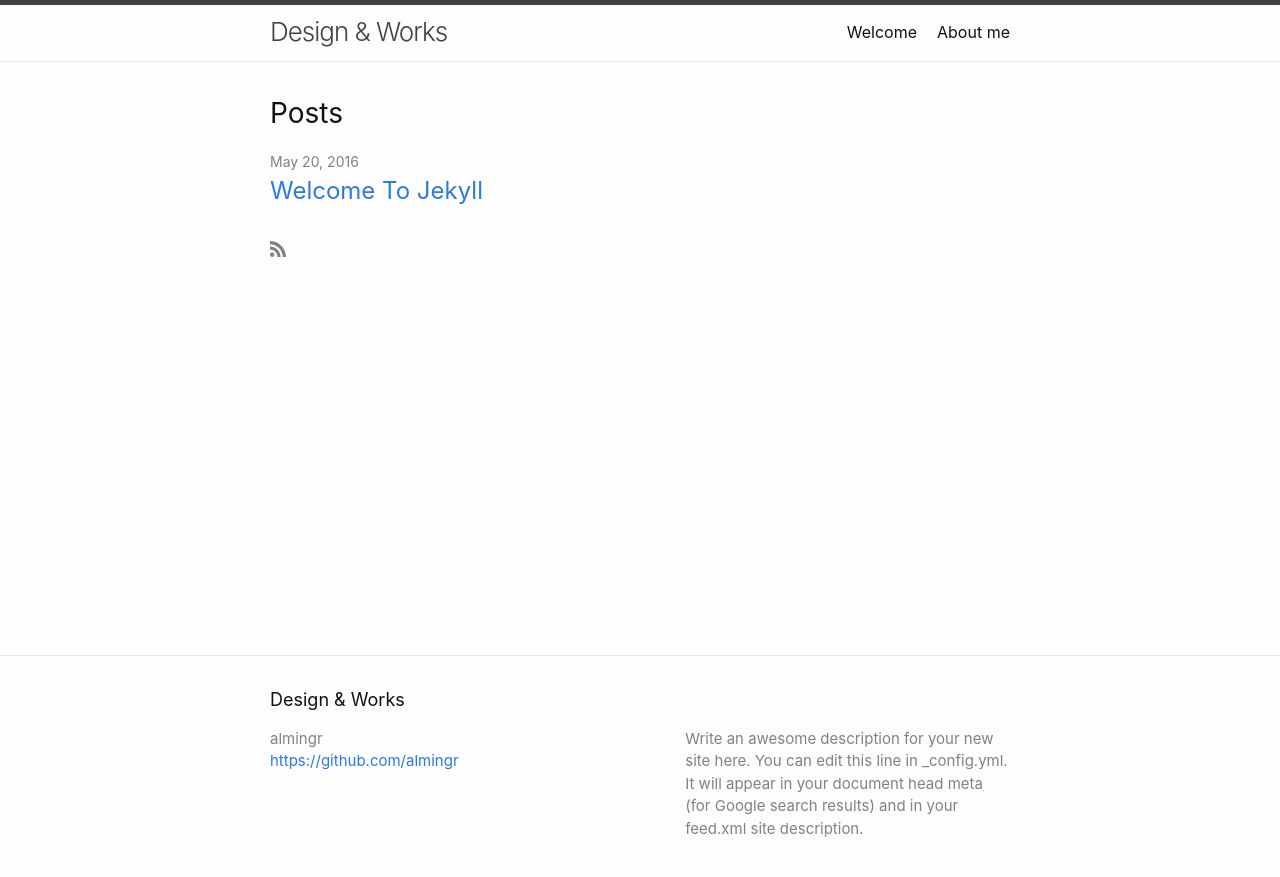
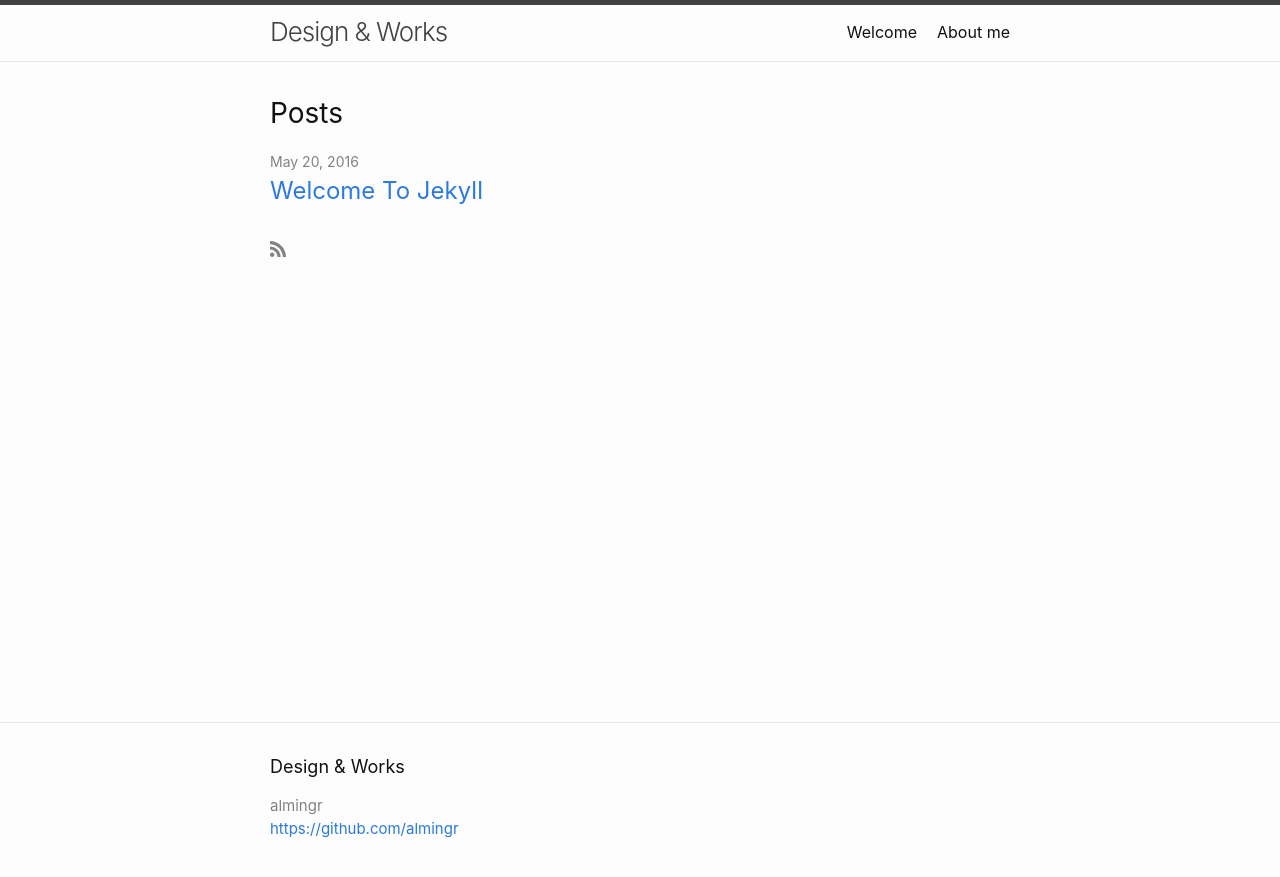
Before and after one commit to almingr/almingr.github.io, a Jekyll site: the page built from index.md, in a window 1280 px wide. Shown: the top 877 px of the page. Built offline with Jekyll 4.4.1, drawn with Linux system fonts in a browser that asks for light colours; part of the change alters nothing that is shown.

Commit message:
update discription

```diff
--- a/_config.yml
+++ b/_config.yml
@@ -1,10 +1,10 @@
 title: Design & Works
 author: almingr
 email: https://github.com/almingr
-description: > # this means to ignore newlines until "twitter_username:"
-  Write an awesome description for your new site here. You can edit this
-  line in _config.yml. It will appear in your document head meta (for
-  Google search results) and in your feed.xml site description.
+# description: > # this means to ignore newlines until "twitter_username:"
+#  Write an awesome description for your new site here. You can edit this
+#  line in _config.yml. It will appear in your document head meta (for
+#  Google search results) and in your feed.xml site description.
 
 # social links
 # twitter_username: jekyllrb
```
Also changed, not shown: 1 other file.
